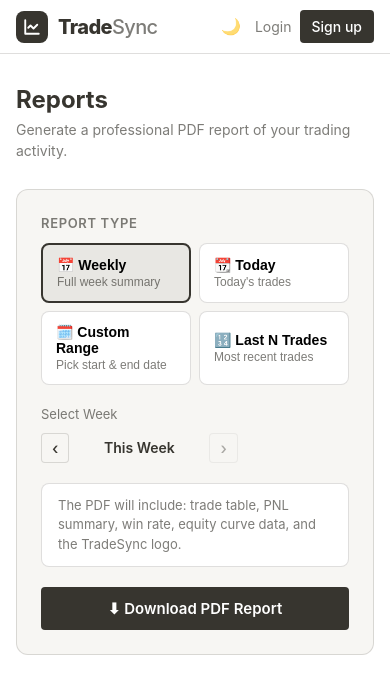
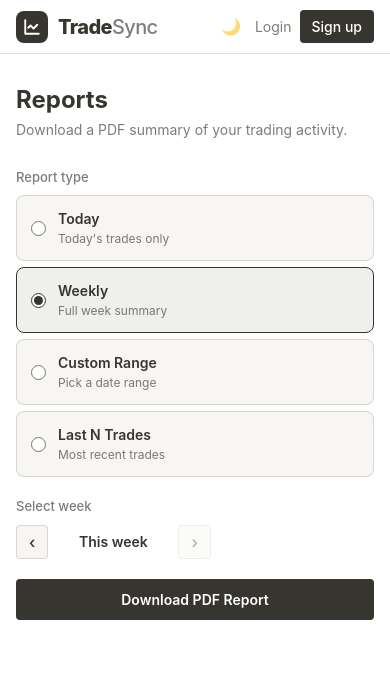
Before and after one commit to Meamanbishnoi/TradeSync, a Next.js app: page /reports in a window 390 px wide. Shown: the top 694 px of the page. Built offline with nearby package versions, Linux system fonts and the light colour scheme; no server answers.

Commit message:
Fix journal view/edit mode, redesign reports page for dark mode and mobile

```diff
--- a/src/app/reports/page.tsx
+++ b/src/app/reports/page.tsx
@@ -5,6 +5,13 @@
 import { useToast } from "@/components/Toast";
 
 type ReportType = "weekly" | "daily" | "custom" | "last";
+
+const TYPES: { id: ReportType; label: string; desc: string }[] = [
+  { id: "daily",   label: "Today",         desc: "Today's trades only" },
+  { id: "weekly",  label: "Weekly",        desc: "Full week summary" },
+  { id: "custom",  label: "Custom Range",  desc: "Pick a date range" },
+  { id: "last",    label: "Last N Trades", desc: "Most recent trades" },
+];
 
 export default function ReportsPage() {
   const { showToast } = useToast();
@@ -30,11 +37,10 @@
     setIsGenerating(true);
     try {
       const range = getDateRange();
-      const params = new URLSearchParams();
+      const params = new URLSearchParams({ type: reportType });
       if (range.start) params.set("start", range.start);
       if (range.end) params.set("end", range.end);
-      if (range.last) params.set("last", range.last.toString());
-      params.set("type", reportType);
+      if ("last" in range && range.last) params.set("last", range.last.toString());
 
       const res = await fetch(`/api/reports/pdf?${params}`);
       if (!res.ok) throw new Error("Failed to generate report");
@@ -43,93 +49,107 @@
       const url = URL.createObjectURL(blob);
       const a = document.createElement("a");
       a.href = url;
-      a.download = `tradesync-report-${format(new Date(), "yyyy-MM-dd")}.pdf`;
+      a.download = `report-${format(new Date(), "yyyy-MM-dd")}.pdf`;
       a.click();
       URL.revokeObjectURL(url);
       showToast("Report downloaded", "success");
     } catch (err: unknown) {
       showToast(err instanceof Error ? err.message : "Error generating report", "error");
-    } finally { setIsGenerating(false); }
+    } finally {
+      setIsGenerating(false);
+    }
   };
 
-  const weekLabel = weekOffset === 0 ? "This Week" : weekOffset === 1 ? "Last Week" : `${weekOffset} weeks ago`;
+  const weekLabel = weekOffset === 0 ? "This week" : weekOffset === 1 ? "Last week" : `${weekOffset} weeks ago`;
 
   return (
-    <div style={{ maxWidth: "680px", margin: "0 auto", paddingTop: "16px", paddingBottom: "64px" }}>
-      <header style={{ marginBottom: "28px" }}>
-        <h1 style={{ fontSize: "28px", margin: 0 }}>Reports</h1>
-        <p style={{ color: "var(--text-secondary)", margin: 0, marginTop: "4px", fontSize: "14px" }}>Generate a professional PDF report of your trading activity.</p>
-      </header>
+    <div style={{ maxWidth: "520px", margin: "0 auto", paddingTop: "16px", paddingBottom: "64px" }}>
+      <div style={{ marginBottom: "28px" }}>
+        <h1 style={{ fontSize: "26px", margin: 0, fontWeight: 700 }}>Reports</h1>
+        <p style={{ color: "var(--text-secondary)", margin: "4px 0 0", fontSize: "14px" }}>
+          Download a PDF summary of your trading activity.
+        </p>
+      </div>
 
-      <div style={{ backgroundColor: "var(--bg-secondary)", border: "1px solid var(--border-color)", borderRadius: "12px", padding: "24px", display: "flex", flexDirection: "column", gap: "20px" }}>
-
-        {/* Report type selector */}
+      {/* Report type */}
+      <div style={{ marginBottom: "20px" }}>
+        <p style={{ fontSize: "13px", color: "var(--text-secondary)", marginBottom: "8px", fontWeight: 500 }}>Report type</p>
+        <div style={{ display: "flex", flexDirection: "column", gap: "6px" }}>
+          {TYPES.map(opt => (
+            <label
+              key={opt.id}
+              style={{
+                display: "flex", alignItems: "center", gap: "12px",
+                padding: "12px 14px",
+                border: "1px solid " + (reportType === opt.id ? "var(--text-primary)" : "var(--border-color)"),
+                borderRadius: "8px",
+                cursor: "pointer",
+                backgroundColor: reportType === opt.id ? "var(--bg-hover)" : "var(--bg-secondary)",
+                transition: "border-color 0.15s, background 0.15s",
+              }}
+            >
+              <input
+                type="radio"
+                name="reportType"
+                value={opt.id}
+                checked={reportType === opt.id}
+                onChange={() => setReportType(opt.id)}
+                style={{ accentColor: "var(--text-primary)", width: "15px", height: "15px", flexShrink: 0 }}
+              />
               <div>
-          <label style={{ display: "block", fontSize: "13px", fontWeight: 600, color: "var(--text-secondary)", textTransform: "uppercase", letterSpacing: "0.05em", marginBottom: "10px" }}>Report Type</label>
-          <div style={{ display: "grid", gridTemplateColumns: "1fr 1fr", gap: "8px" }}>
-            {([
-              { id: "weekly", label: "📅 Weekly", desc: "Full week summary" },
-              { id: "daily", label: "📆 Today", desc: "Today's trades" },
-              { id: "custom", label: "🗓️ Custom Range", desc: "Pick start & end date" },
-              { id: "last", label: "🔢 Last N Trades", desc: "Most recent trades" },
-            ] as { id: ReportType; label: string; desc: string }[]).map(opt => (
-              <button key={opt.id} type="button" onClick={() => setReportType(opt.id)}
-                style={{
-                  padding: "12px 14px", borderRadius: "8px", textAlign: "left", cursor: "pointer",
-                  border: reportType === opt.id ? "2px solid var(--text-primary)" : "1px solid var(--border-color)",
-                  backgroundColor: reportType === opt.id ? "var(--bg-hover)" : "var(--bg-color)",
-                  transition: "all 0.1s",
-                }}>
-                <div style={{ fontSize: "14px", fontWeight: 600 }}>{opt.label}</div>
-                <div style={{ fontSize: "12px", color: "var(--text-secondary)", marginTop: "2px" }}>{opt.desc}</div>
-              </button>
+                <div style={{ fontSize: "14px", fontWeight: 600, color: "var(--text-primary)" }}>{opt.label}</div>
+                <div style={{ fontSize: "12px", color: "var(--text-secondary)", marginTop: "1px" }}>{opt.desc}</div>
+              </div>
+            </label>
           ))}
         </div>
       </div>
 
-        {/* Options per type */}
+      {/* Options */}
       {reportType === "weekly" && (
-          <div>
-            <label style={{ display: "block", fontSize: "13px", color: "var(--text-secondary)", marginBottom: "8px" }}>Select Week</label>
+        <div style={{ marginBottom: "20px" }}>
+          <p style={{ fontSize: "13px", color: "var(--text-secondary)", marginBottom: "8px", fontWeight: 500 }}>Select week</p>
           <div style={{ display: "flex", alignItems: "center", gap: "10px" }}>
-              <button onClick={() => setWeekOffset(w => w + 1)} className="notion-button" style={{ padding: "4px 10px" }}>‹</button>
-              <span style={{ fontSize: "14px", fontWeight: 600, minWidth: "120px", textAlign: "center" }}>{weekLabel}</span>
-              <button onClick={() => setWeekOffset(w => Math.max(0, w - 1))} disabled={weekOffset === 0} className="notion-button" style={{ padding: "4px 10px", opacity: weekOffset === 0 ? 0.4 : 1 }}>›</button>
+            <button onClick={() => setWeekOffset(w => w + 1)} className="notion-button" style={{ padding: "6px 12px" }}>‹</button>
+            <span style={{ fontSize: "14px", fontWeight: 600, color: "var(--text-primary)", minWidth: "110px", textAlign: "center" }}>{weekLabel}</span>
+            <button onClick={() => setWeekOffset(w => Math.max(0, w - 1))} disabled={weekOffset === 0} className="notion-button" style={{ padding: "6px 12px", opacity: weekOffset === 0 ? 0.4 : 1 }}>›</button>
           </div>
         </div>
       )}
 
       {reportType === "custom" && (
-          <div style={{ display: "flex", gap: "12px", flexWrap: "wrap" }}>
+        <div style={{ marginBottom: "20px", display: "flex", gap: "12px", flexWrap: "wrap" }}>
           <div style={{ flex: "1 1 140px" }}>
-              <label style={{ display: "block", fontSize: "13px", color: "var(--text-secondary)", marginBottom: "4px" }}>Start Date</label>
+            <p style={{ fontSize: "13px", color: "var(--text-secondary)", marginBottom: "6px", fontWeight: 500 }}>Start date</p>
             <input type="date" value={customStart} onChange={e => setCustomStart(e.target.value)} className="notion-input" />
           </div>
           <div style={{ flex: "1 1 140px" }}>
-              <label style={{ display: "block", fontSize: "13px", color: "var(--text-secondary)", marginBottom: "4px" }}>End Date</label>
+            <p style={{ fontSize: "13px", color: "var(--text-secondary)", marginBottom: "6px", fontWeight: 500 }}>End date</p>
             <input type="date" value={customEnd} onChange={e => setCustomEnd(e.target.value)} className="notion-input" />
           </div>
         </div>
       )}
 
       {reportType === "last" && (
-          <div>
-            <label style={{ display: "block", fontSize: "13px", color: "var(--text-secondary)", marginBottom: "4px" }}>Number of Trades</label>
-            <input type="number" min="1" max="200" value={lastN} onChange={e => setLastN(parseInt(e.target.value) || 10)}
-              className="notion-input" style={{ width: "120px" }} />
+        <div style={{ marginBottom: "20px" }}>
+          <p style={{ fontSize: "13px", color: "var(--text-secondary)", marginBottom: "6px", fontWeight: 500 }}>Number of trades</p>
+          <input
+            type="number" min="1" max="500" value={lastN}
+            onChange={e => setLastN(parseInt(e.target.value) || 10)}
+            className="notion-input" style={{ width: "100px" }}
+          />
         </div>
       )}
 
-        {/* Preview info */}
-        <div style={{ padding: "12px 16px", backgroundColor: "var(--bg-color)", border: "1px solid var(--border-color)", borderRadius: "8px", fontSize: "13px", color: "var(--text-secondary)" }}>
-          The PDF will include: trade table, PNL summary, win rate, equity curve data, and the TradeSync logo.
-        </div>
-
-        <button onClick={generate} disabled={isGenerating} className="notion-button notion-button-primary"
-          style={{ padding: "12px", fontSize: "15px", fontWeight: 600, opacity: isGenerating ? 0.7 : 1 }}>
-          {isGenerating ? "Generating..." : "⬇ Download PDF Report"}
+      {/* Generate button */}
+      <button
+        onClick={generate}
+        disabled={isGenerating}
+        className="notion-button notion-button-primary"
+        style={{ width: "100%", padding: "12px", fontSize: "14px", fontWeight: 600, opacity: isGenerating ? 0.7 : 1 }}
+      >
+        {isGenerating ? "Generating PDF..." : "Download PDF Report"}
       </button>
-      </div>
     </div>
   );
 }
```
Also changed, not shown: src/app/journal/page.tsx (+192 -75 lines). Lines whose indentation alone changed are shown as unchanged.
